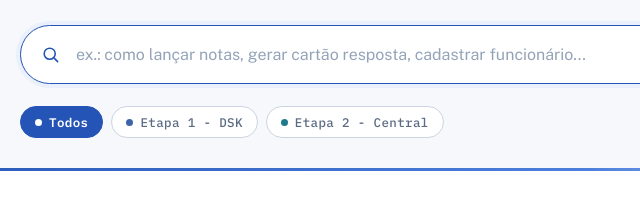
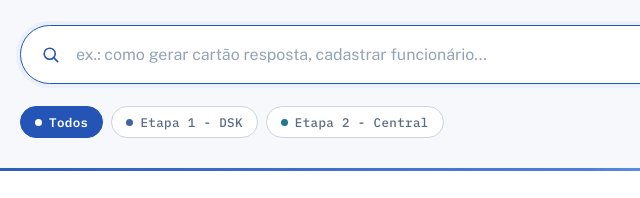
Before and after one commit to wagnerlrodrigues/guia.me, a plain HTML site: page index.html in a window 1280 px wide. Shown: the part 326-524 px from the top of the page, 180-820 px from the left. Drawn offline with nearby package versions, Linux system fonts and the light colour scheme.

Commit message:
Update search input placeholder text

```diff
--- a/index.html
+++ b/index.html
@@ -40,7 +40,7 @@
       <input
         id="search"
         type="text"
-        placeholder="ex.: como lançar notas, gerar cartão resposta, cadastrar funcionário..."
+        placeholder="ex.: como gerar cartão resposta, cadastrar funcionário..."
         autocomplete="off"
         spellcheck="false"
       />
```
